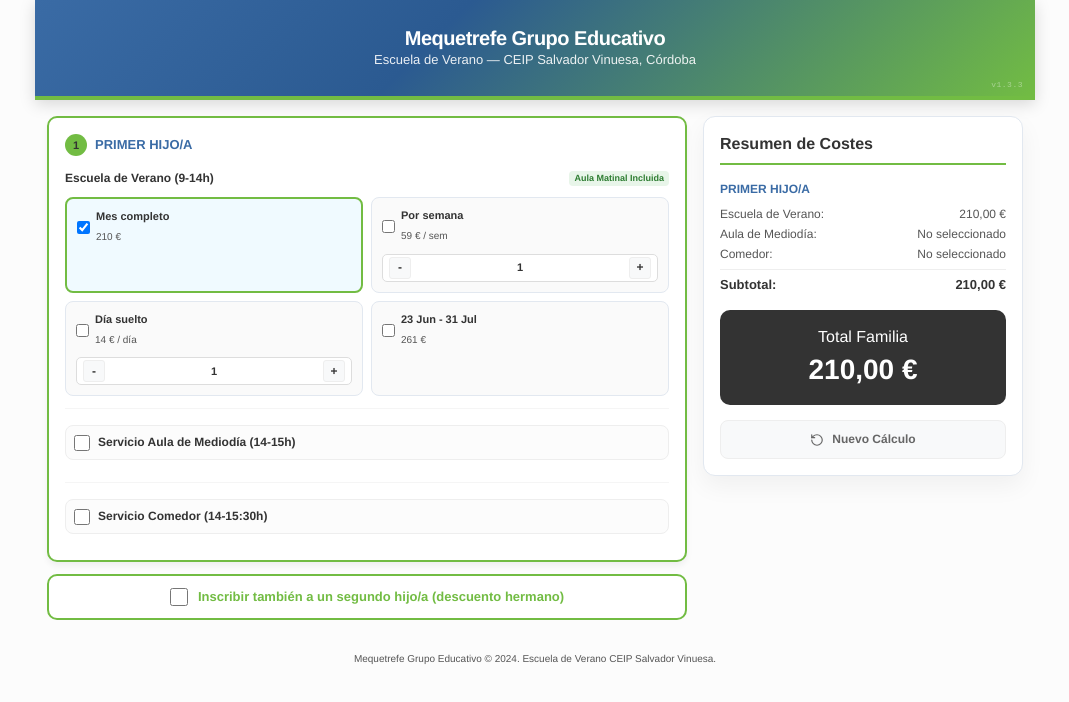
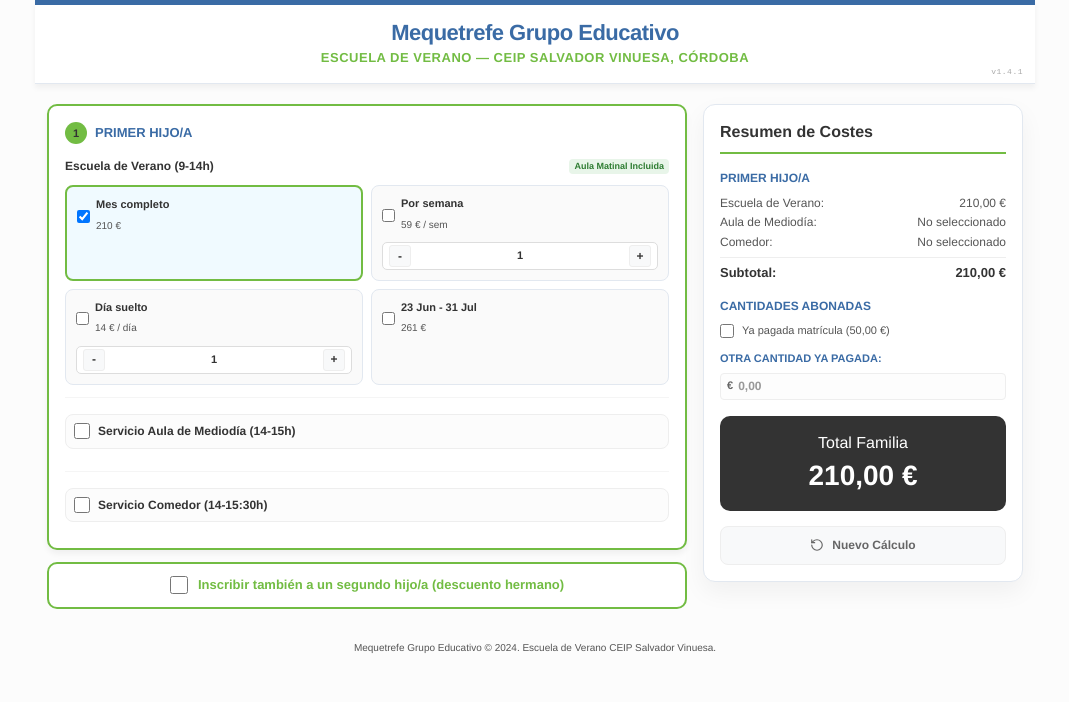
Before and after one commit to rafaeldlfuente-del/EV2026Mequetrefe, a React (Vite) app: page / in a window 1280 px wide. Shown: the top 702 px of the page, without its empty margins (105-1174 px from the left). Built offline with nearby package versions, Linux system fonts and the light colour scheme.

Commit message:
feat: Update header styling and cache version
Refactors the header styles to use CSS variables for consistency and improves the overall visual appearance. Increments the service worker cache version to ensure updated assets are fetched.

```diff
--- a/index.html
+++ b/index.html
@@ -41,32 +41,35 @@
 
         header {
             position: relative;
-            height: 100px;
-            background: linear-gradient(135deg, var(--primary) 0%, #2b5a91 40%, var(--secondary) 100%);
-            color: white;
-            padding: 10px 20px;
+            background: var(--white);
+            color: var(--text);
+            padding: 16px 20px;
             display: flex;
             flex-direction: column;
             justify-content: center;
             align-items: center;
             text-align: center;
-            box-shadow: 0 4px 15px rgba(0, 0, 0, 0.15);
-            margin-bottom: 16px;
-            border-bottom: 4px solid var(--secondary);
+            box-shadow: var(--shadow);
+            margin-bottom: 20px;
+            border-top: 5px solid var(--primary);
+            border-bottom: 1px solid var(--border);
         }
 
         .brand-name {
-            font-size: 20px;
+            font-size: 22px;
             font-weight: 800;
             letter-spacing: -0.5px;
             line-height: 1.1;
+            color: var(--primary);
         }
 
         .subtitle {
             font-size: 13px;
-            opacity: 0.9;
-            font-weight: 500;
-            margin-top: 2px;
+            color: var(--secondary);
+            font-weight: 700;
+            margin-top: 4px;
+            text-transform: uppercase;
+            letter-spacing: 0.5px;
         }
 
         .version-tag {
@@ -74,10 +77,58 @@
             bottom: 6px;
             right: 12px;
             font-size: 8px;
-            opacity: 0.5;
             font-family: monospace;
             letter-spacing: 0.5px;
-            color: rgba(255, 255, 255, 0.8);
+            color: var(--text-muted);
+            opacity: 0.5;
+        }
+
+        .paid-input-group {
+            margin-top: 10px;
+            padding-top: 10px;
+            border-top: 1px solid #eee;
+        }
+
+        .paid-line {
+            display: flex;
+            align-items: center;
+            gap: 8px;
+            margin-bottom: 6px;
+            font-size: 11px;
+            color: var(--text-muted);
+        }
+
+        .paid-line input[type="checkbox"] {
+            width: 14px;
+            height: 14px;
+        }
+
+        .paid-input-container {
+            display: flex;
+            align-items: center;
+            gap: 5px;
+            background: #fdfdfd;
+            border: 1px solid #eee;
+            border-radius: 4px;
+            padding: 2px 6px;
+            margin-top: 4px;
+        }
+
+        .paid-input-container span {
+            font-size: 11px;
+            font-weight: 700;
+            color: #666;
+        }
+
+        .paid-input-container input[type="number"] {
+            border: none;
+            background: transparent;
+            font-size: 12px;
+            font-weight: 700;
+            width: 100%;
+            outline: none;
+            color: var(--text);
+            padding: 2px 0;
         }
 
         .main-layout {
@@ -466,7 +517,7 @@
     <header>
         <div class="brand-name">Mequetrefe Grupo Educativo</div>
         <div class="subtitle">Escuela de Verano — CEIP Salvador Vinuesa, Córdoba</div>
-        <div class="version-tag">v1.3.3</div>
+        <div class="version-tag">v1.4.1</div>
     </header>
 
     <div class="main-layout">
@@ -838,8 +889,23 @@
                     </div>
                 </div>
 
+                <div class="summary-item" id="paidSection">
+                    <h4>Cantidades abonadas</h4>
+                    <label class="paid-line" style="cursor: pointer;">
+                        <input type="checkbox" id="pay_matricula" onchange="calculate()">
+                        <span>Ya pagada matrícula (50,00 €)</span>
+                    </label>
+                    <div style="margin-top: 8px;">
+                        <span style="font-size: 11px; font-weight: 700; color: var(--primary);">OTRA CANTIDAD YA PAGADA:</span>
+                        <div class="paid-input-container">
+                            <span>€</span>
+                            <input type="number" id="pay_custom" placeholder="0,00" min="0" step="0.01" oninput="calculate()">
+                        </div>
+                    </div>
+                </div>
+
                 <div class="total-display">
-                    <span class="total-label">Total Familia</span>
+                    <span class="total-label" id="total_label">Pte. de cobro (Familia)</span>
                     <span class="total-amount" id="total_amount">210,00 €</span>
                 </div>
 
@@ -1037,7 +1103,20 @@
             total += subtotal2;
         }
 
-        document.getElementById('total_amount').textContent = formatCurrency(total);
+        // Deductions
+        const matriculaPaid = document.getElementById('pay_matricula').checked ? 50 : 0;
+        const customPaid = parseFloat(document.getElementById('pay_custom').value) || 0;
+        const totalPaid = matriculaPaid + customPaid;
+
+        const finalTotal = Math.max(0, total - totalPaid);
+
+        document.getElementById('total_amount').textContent = formatCurrency(finalTotal);
+
+        if (totalPaid > 0) {
+            document.getElementById('total_label').textContent = 'Pte. de cobro (Familia)';
+        } else {
+            document.getElementById('total_label').textContent = 'Total Familia';
+        }
     }
 
     document.querySelectorAll('input').forEach(input => {
@@ -1049,6 +1128,8 @@
         document.querySelectorAll('input').forEach(input => {
             if (input.id === 'ev1_mes') {
                 input.checked = true;
+            } else if (input.type === 'number') {
+                input.value = '';
             } else {
                 input.checked = false;
             }
--- a/public/sw.js
+++ b/public/sw.js
@@ -1,4 +1,4 @@
-const CACHE_NAME = 'mequetrefe-calc-v4';
+const CACHE_NAME = 'mequetrefe-calc-v6';
 const ASSETS = [
   './',
   './index.html',
```
